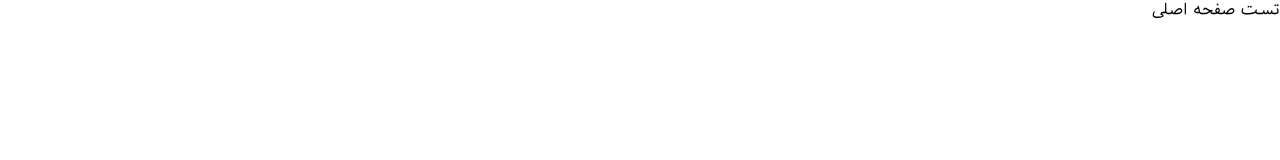
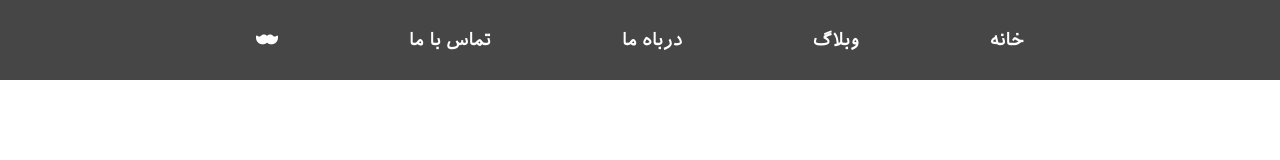
Before and after one commit to deaduchiha/mehrzad, a plain HTML site: page index.html in a window 1280 px wide. Drawn offline with Linux system fonts and the light colour scheme.

Commit message:
complete header section

```diff
--- /dev/null
+++ b/assets/styles/header.css
@@ -0,0 +1,5 @@
+header {
+  background-color: #464646;
+  height: 80px;
+  color: #fff;
+}
--- a/assets/styles/style.css
+++ b/assets/styles/style.css
@@ -9,3 +9,25 @@
   box-sizing: border-box;
   font-family: iranSans;
 }
+
+.container {
+  width: 60vw;
+  margin: auto;
+  height: 100%;
+  display: flex;
+  justify-content: space-between;
+  align-items: center;
+}
+
+span,
+i {
+  font-size: 1.1rem;
+  font-weight: 700;
+  transition: 0.3s;
+}
+
+span:hover,
+i:hover {
+  color: orange;
+  cursor: pointer;
+}
--- a/index.html
+++ b/index.html
@@ -7,8 +7,22 @@
     <title>Document</title>
     <!-- custom styles -->
     <link rel="stylesheet" href="assets/styles/style.css" />
+    <link rel="stylesheet" href="assets/styles/header.css" />
+
+    <!-- fontawesome -->
+    <link rel="stylesheet" href="assets/font-awesome/css/brands.css" />
+    <link rel="stylesheet" href="assets/font-awesome/css/solid.css" />
+    <link rel="stylesheet" href="assets/font-awesome/css/fontawesome.css" />
   </head>
   <body>
-    تست صفحه اصلی
+    <header>
+      <div class="container">
+        <span>خانه</span>
+        <span>وبلاگ</span>
+        <span>درباه ما</span>
+        <span>تماس با ما</span>
+        <i class="fa-solid fa-mustache"></i>
+      </div>
+    </header>
   </body>
 </html>
```
